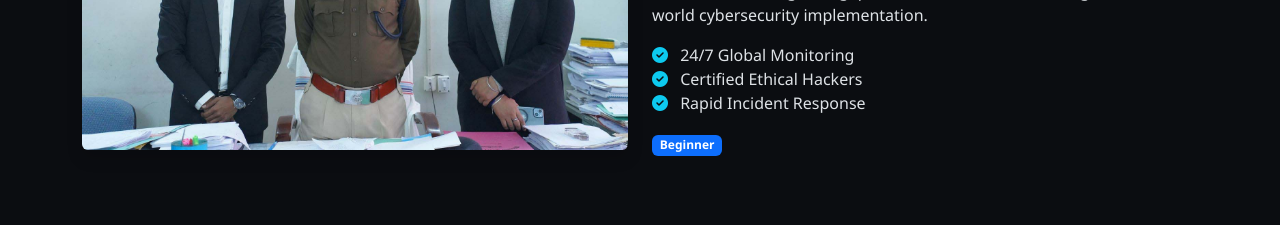
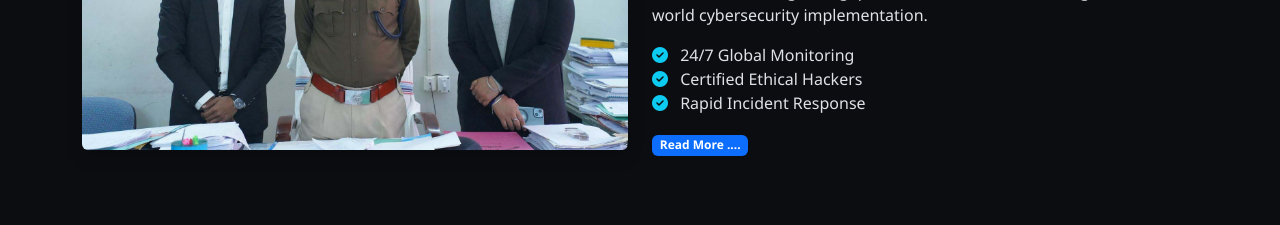
Before and after one commit to vblastgaming78-cpu/ucs, a plain HTML site: page index.html in a window 1280 px wide. Shown: the part 1020-1245 px from the top of the page. Drawn offline with nearby package versions, Linux system fonts and the light colour scheme.

Commit message:
Refactor index.html with updated content and styles

```diff
--- a/index.html
+++ b/index.html
@@ -72,7 +72,7 @@ We bridge the gap between academic knowledge and real-world cybersecurity implem
                         <li><i class="fas fa-check-circle text-info me-2"></i> Certified Ethical Hackers</li>
                         <li><i class="fas fa-check-circle text-info me-2"></i> Rapid Incident Response</li>
                     </ul>
-					<span class="badge bg-primary mb-2">Beginner</span>
+					<span class="badge bg-primary mb-2">Read More ....</span>
                 </div>
             </div>
         </div>
```
